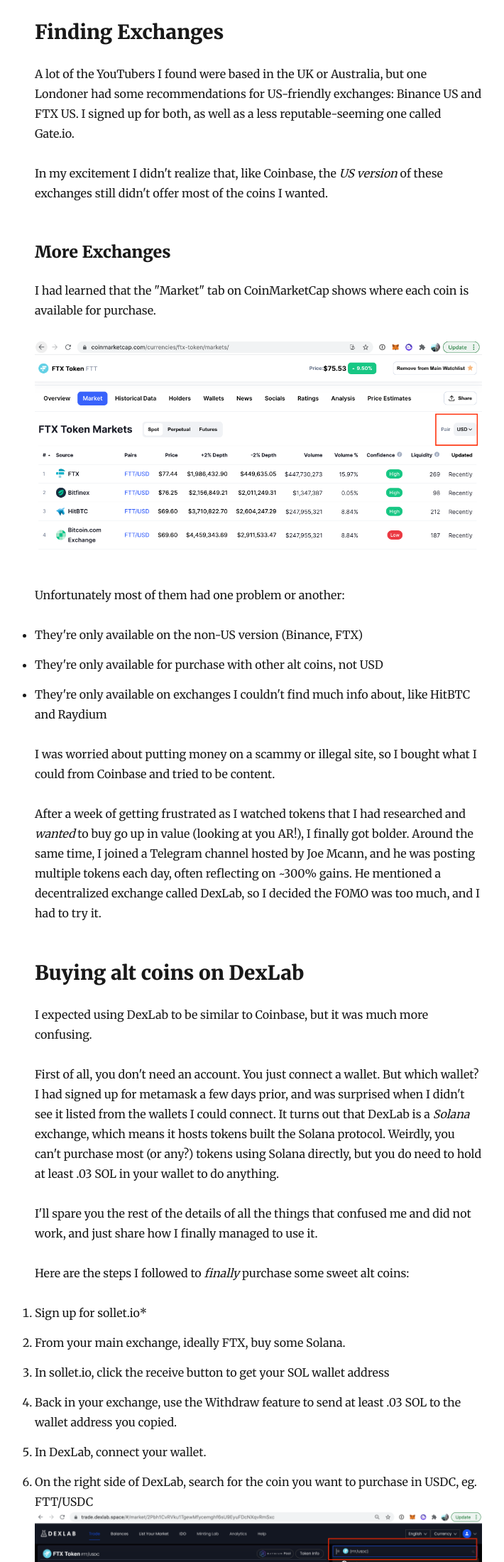
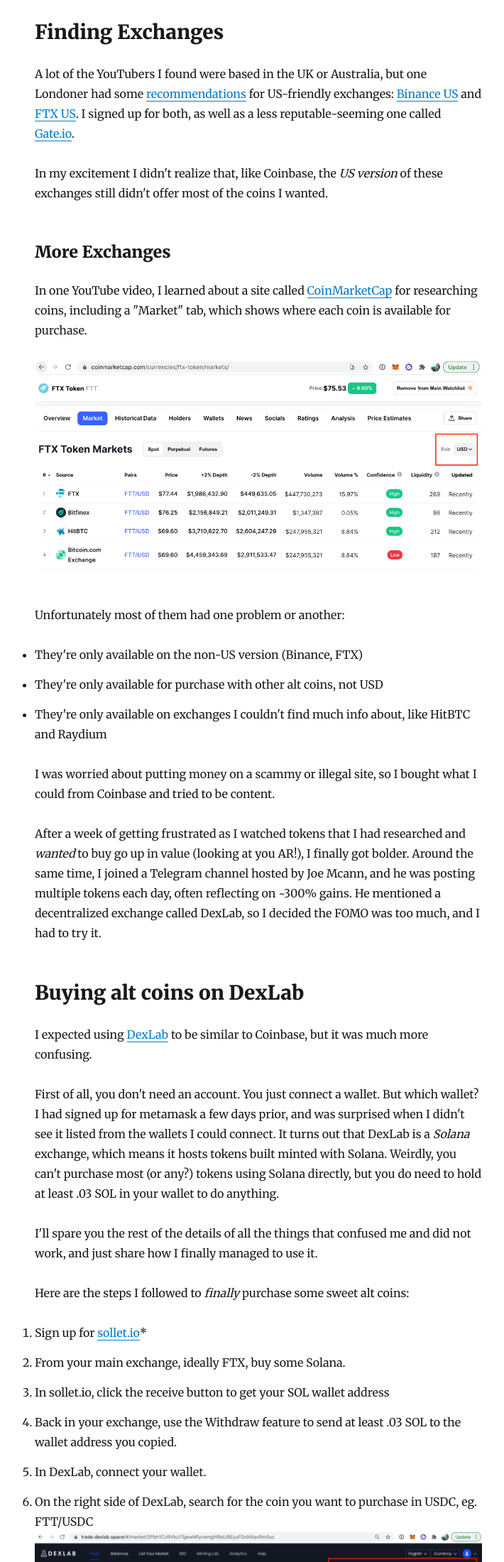
Before and after one commit to kellyk/kelly.dev, a Gatsby site: page /purchase-alt-us/ in a window 1280 px wide. Shown: the part 600-2800 px from the top of the page at 71% size, without its empty margins (276-986 px from the left). Built offline with nearby package versions, Linux system fonts and the light colour scheme; Gatsby itself is replaced by a stand-in of ours; some packages are replaced by stand-ins of ours.

Commit message:
Add links

```diff
--- a/content/blog/purchase-alt-us/index.md
+++ b/content/blog/purchase-alt-us/index.md
@@ -12,19 +12,20 @@
 It only took a few hours of refreshing my Coinbase page to get obsessed. It was mesmerizing to watch
 the numbers go up and down, and to realize how much power I had in the process.  I decided that same day to
 invest more money, but with a lot more research for the next round. As you can probably guess, I ended
-up on YouTube, and heard about a lot of exciting coins and tokens -- that I couldn't buy them from the US.
+up on YouTube, and heard about a lot of exciting coins and tokens -- that I couldn't buy from the US.
 
 ## Finding Exchanges
 
-A lot of the YouTubers I found were based in the UK or Australia, but one Londoner had some recommendations
-for US-friendly exchanges: Binance US and FTX US. I signed up for both, as well as a less reputable-seeming
-one called Gate.io.
+A lot of the YouTubers I found were based in the UK or Australia, but one Londoner had some [recommendations](https://www.youtube.com/watch?v=k-NEBaOOfHM)
+for US-friendly exchanges: [Binance US](https://www.binance.us/en/home) and [FTX US](https://ftx.us/en). I signed up for both, as well as a less reputable-seeming
+one called [Gate.io](https://www.gate.io/en/).
 
 In my excitement I didn't realize that, like Coinbase, the _US version_ of these exchanges still didn't offer most of the coins I wanted.
 
 ### More Exchanges
 
-I had learned that the "Market" tab on CoinMarketCap shows where each coin is available for purchase.
+In one YouTube video, I learned about a site called [CoinMarketCap](https://coinmarketcap.com/) for researching coins, including a "Market" tab,
+which shows where each coin is available for purchase.
 
 ![CoinMarketCap screenshot with Pairs dropdown circled in red](./coinmarketcap-markets.png)
 
@@ -44,18 +45,18 @@
 
 ## Buying alt coins on DexLab
 
-I expected using DexLab to be similar to Coinbase, but it was much more confusing.
+I expected using [DexLab](https://www.dexlab.space/) to be similar to Coinbase, but it was much more confusing.
 
 First of all, you don't need an account. You just connect a wallet. But which wallet? I had signed up for metamask a few days prior, and was surprised when I didn't see it listed from
 the wallets I could connect. It turns out that DexLab is a _Solana_ exchange, which means it hosts
-tokens built the Solana protocol. Weirdly, you can't purchase most (or any?) tokens using Solana directly,
+tokens built minted with Solana. Weirdly, you can't purchase most (or any?) tokens using Solana directly,
 but you do need to hold at least .03 SOL in your wallet to do anything.
 
 I'll spare you the rest of the details of all the things that confused me and did not work, and just share how I finally managed to use it.
 
 Here are the steps I followed to *finally* purchase some sweet alt coins:
 
-1.  Sign up for sollet.io*
+1.  Sign up for [sollet.io](https://www.sollet.io/)*
 2.  From your main exchange, ideally FTX, buy some Solana.
 3.  In sollet.io, click the receive button to get your SOL wallet address
 4.  Back in your exchange, use the Withdraw feature to send at least .03 SOL to the wallet address you copied.
@@ -70,3 +71,5 @@
 7.  To buy your new alt coin in DexLab, click a price you are willing to pay from the graph to the left, then adjust the amount of tokens you want to buy in the input field, and click "Buy"
     ![DexLab screenshot Deposit USDC with price highlighted](./dexlab-price.png)
 8.  Lastly, go to the Balances tab in DexLab (which will only appear when your wallet is connected). Switch to the individual settlement tab to approve the purchase when you are matched with a seller by clicking the Settle button and approving the transaction when your wallet prompts you.
+
+*DexLab is compatible with other wallets, but this is the one I used!
```
